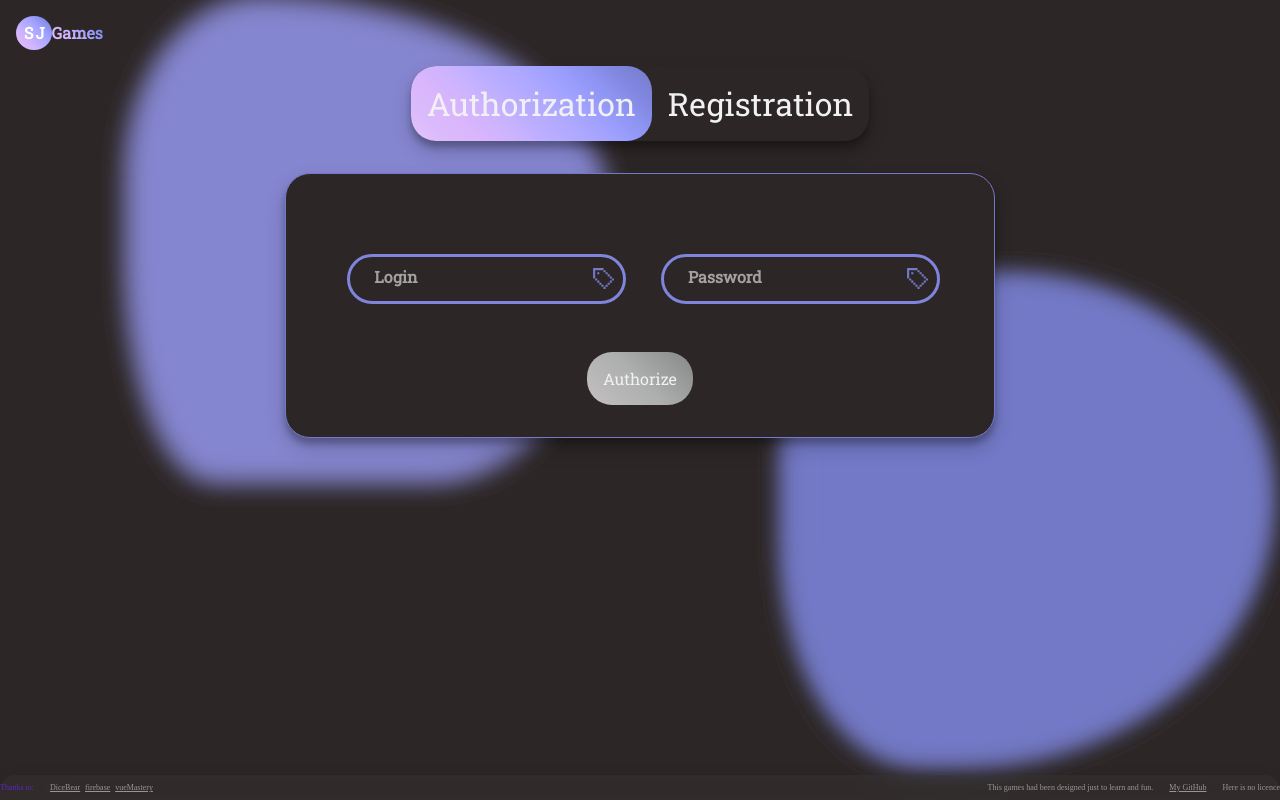
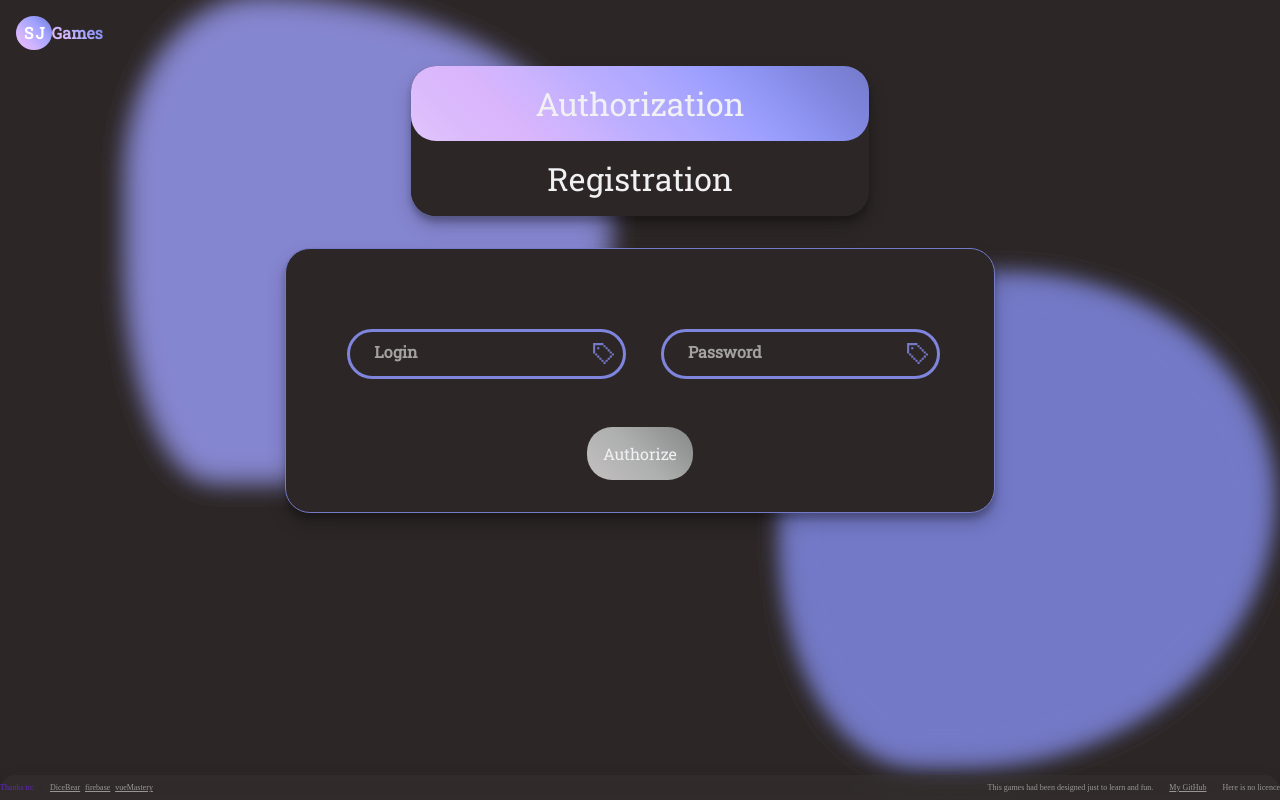
Before and after one commit to filok94/front_side, a Vue app: page /login/sign_in in a window 1280 px wide. Built offline with nearby package versions, Linux system fonts and the light colour scheme; no server answers; what axios-auth-refresh would draw is missing.

Commit message:
add custome media queries

```diff
--- a/src/App.vue
+++ b/src/App.vue
@@ -40,9 +40,6 @@ const goHomeByLogo = () => {
 <style lang="postcss">
 @import './assets/vars.css';
 
-:root {
-  accent-color: var(--color-pink-3);
-}
 body {
   -webkit-tap-highlight-color: rgba(0, 0, 0, 0);
   -webkit-tap-highlight-color: transparent;
--- a/src/assets/vars.css
+++ b/src/assets/vars.css
@@ -50,8 +50,10 @@
     --border-minimal: 15px;
     --border-large: 35px;
 
-
-    --medium-screen: 540px;
-    --large-screen: 900px;
-    --upper-large-screen: 1400px;
+    @custom-media --small-screen (max-width: 640px);
+    @custom-media --medium-screen (max-width: 720px);
+    @custom-media --upper-medium-screen (min-width: 720px);
+    @custom-media --large-screen (min-width: 900px);
+    @custom-media --upper-large-screen (max-width: 1280px);
+    @custom-media --big-screen (min-width: 1400px);
 }
--- a/src/components/OneGameCollection.vue
+++ b/src/components/OneGameCollection.vue
@@ -65,6 +65,8 @@ onMounted(() => AnimationFlickeringOnText(brokenLetter));
 </template>
 
 <style lang="postcss" scoped>
+@import '../assets/vars.css';
+
 .game-collection-container {
   display: grid;
   grid-gap: 3rem;
@@ -111,7 +113,7 @@ onMounted(() => AnimationFlickeringOnText(brokenLetter));
   padding: 0.6rem;
   border-radius: 100%;
 }
-@media (min-width: 900px) {
+@media (--large-screen) {
   .game-collection-container {
     grid-template-columns: 5fr 1fr;
     .background-text-container {
--- a/src/components/OnenavigationCircle.vue
+++ b/src/components/OnenavigationCircle.vue
@@ -223,12 +223,14 @@ onMounted(async () => {
 </template>
 
 <style lang="postcss" scoped>
-@media (max-width: 720px) {
- .navbar-screen {
+@import '../assets/vars.css';
+
+@media (--medium-screen) {
+	.navbar-screen {
 		display: none;
- }
+	}
 }
-@media (min-width: 720px) {
+@media (--upper-medium-screen) {
 
 	.nav-circle {
 		display: none;
--- a/src/pages/OneAuthPage.vue
+++ b/src/pages/OneAuthPage.vue
@@ -79,6 +79,8 @@ const panelAway = (el: HTMLDivElement) => {
 </template>
 
 <style lang="postcss" scoped>
+@import '../assets/vars.css';
+
 .home-navigation {
   border-radius: var(--border-prime);
   box-shadow: 0 10px 20px rgba(0, 0, 0, 0.19), 0 6px 6px rgba(0, 0, 0, 0.23);
@@ -103,7 +105,7 @@ const panelAway = (el: HTMLDivElement) => {
   }
 }
 
-@media (min-width: 540px) {
+@media (--upper-medium-screen) {
   .home-navigation {
     flex-wrap: nowrap;
   }
--- a/src/pages/OneMainPage.vue
+++ b/src/pages/OneMainPage.vue
@@ -58,5 +58,3 @@ onMounted(async () => {
     </div>
   </v-base-page>
 </template>
-
-<style lang="postcss" scoped></style>
--- a/vite.config.js
+++ b/vite.config.js
@@ -11,15 +11,9 @@ export default defineConfig({
 	],
 
 	css: {
-		preprocessorOptions: {
-			scss: {
-				additionalData: `@import "./src/assets/vars";
-                         		 @import "./src/assets/mixins";`,
-			},
-		},
 		postcss: {
 			plugins: [ postcssNested,
-				postcssCustomMedia() ]
+				postcssCustomMedia ]
 		},
 	},
 });
```
